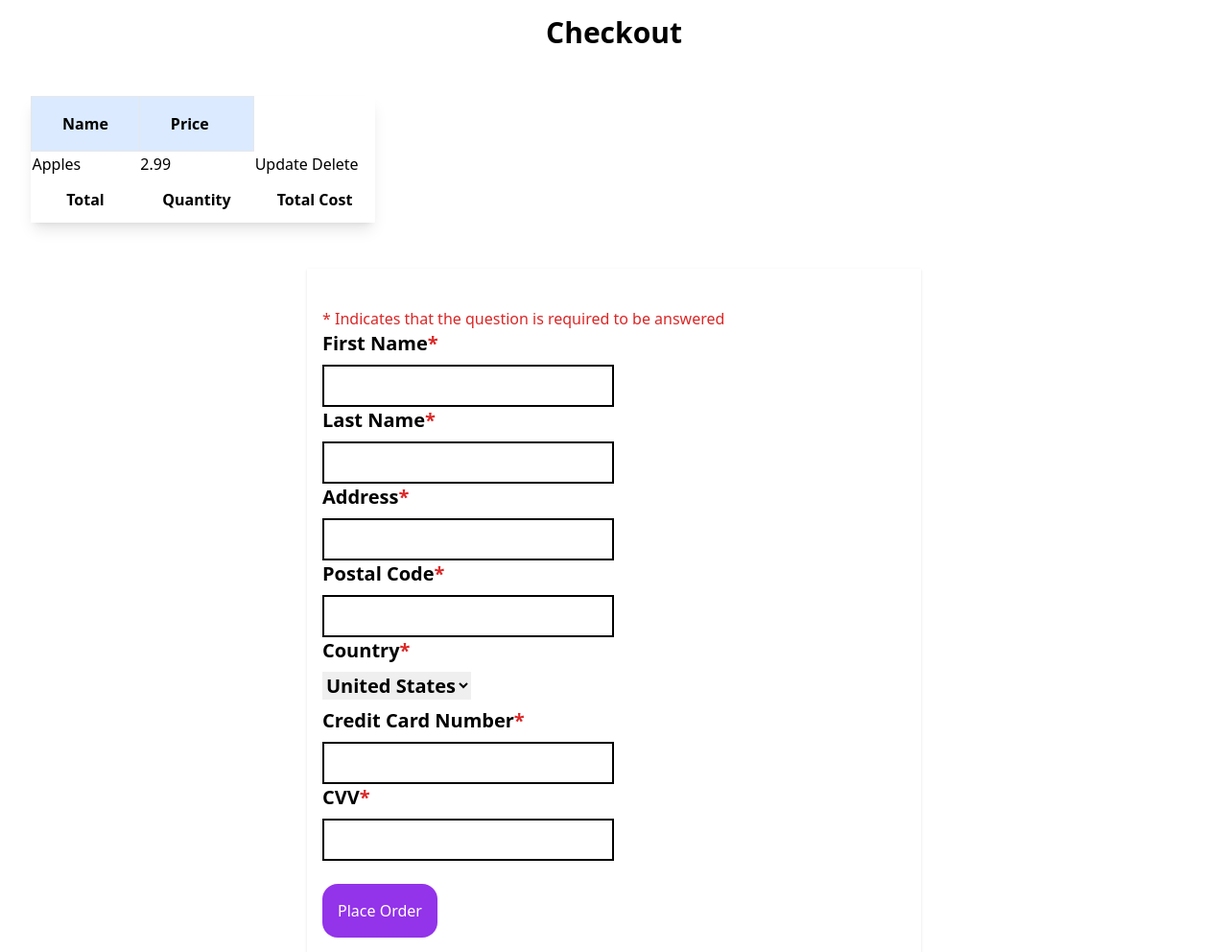
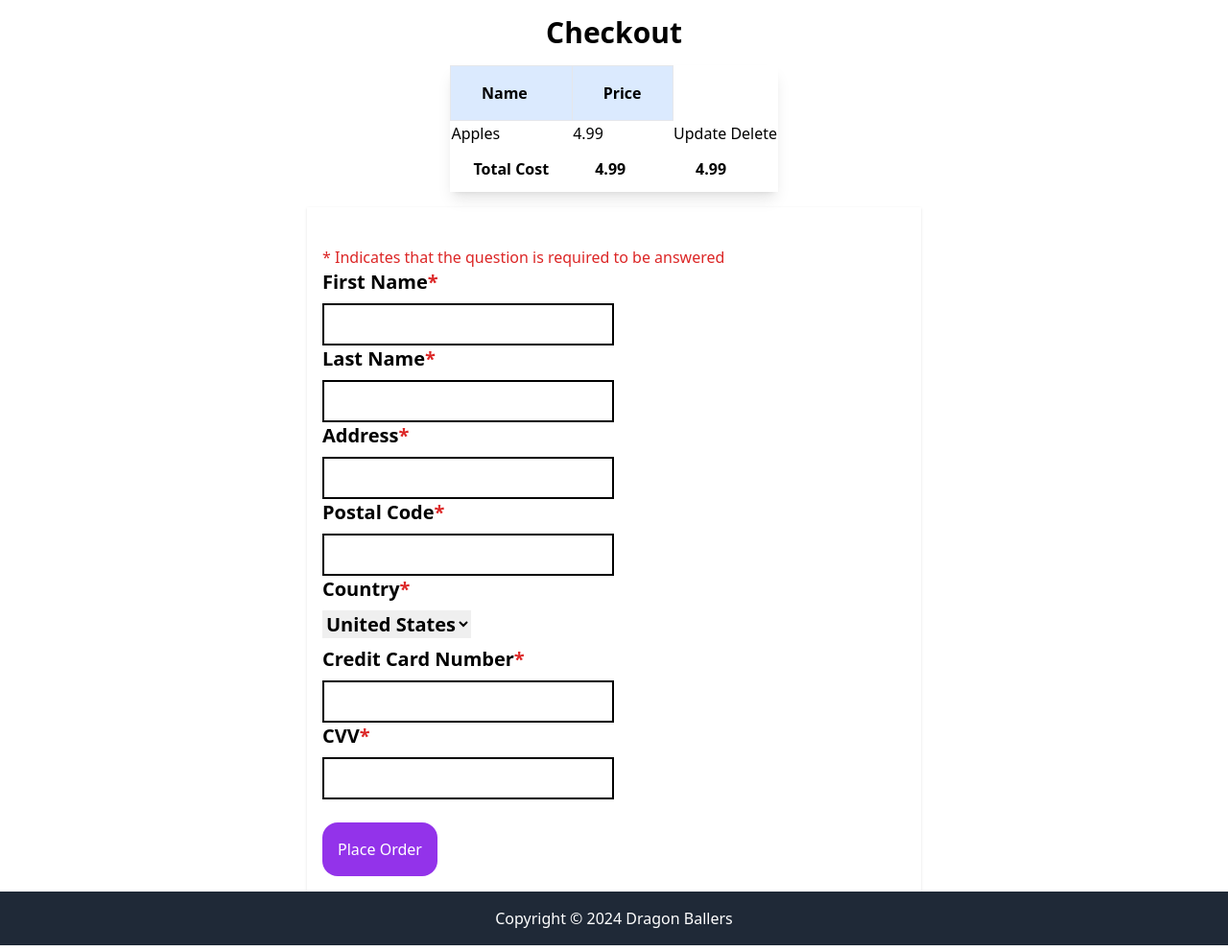
Before and after one commit to jpanahon/WinHacks2024, a Flask app: page /checkout in a window 1280 px wide. Shown: the part 122-1114 px from the top of the page at 96% size. Run offline with Flask 3, Linux system fonts and the light colour scheme.

Commit message:
Redone Checkout page again

```diff
--- a/static/css/output.css
+++ b/static/css/output.css
@@ -544,6 +544,40 @@ video {
   --tw-backdrop-sepia:  ;
 }
 
+.container {
+  width: 100%;
+}
+
+@media (min-width: 640px) {
+  .container {
+    max-width: 640px;
+  }
+}
+
+@media (min-width: 768px) {
+  .container {
+    max-width: 768px;
+  }
+}
+
+@media (min-width: 1024px) {
+  .container {
+    max-width: 1024px;
+  }
+}
+
+@media (min-width: 1280px) {
+  .container {
+    max-width: 1280px;
+  }
+}
+
+@media (min-width: 1536px) {
+  .container {
+    max-width: 1536px;
+  }
+}
+
 .static {
   position: static;
 }
@@ -615,6 +649,11 @@ video {
   width: 0.5rem;
 }
 
+.min-w-max {
+  min-width: -moz-max-content;
+  min-width: max-content;
+}
+
 .max-w-sm {
   max-width: 24rem;
 }
@@ -635,6 +674,10 @@ video {
   list-style-type: none;
 }
 
+.flex-col {
+  flex-direction: column;
+}
+
 .flex-wrap {
   flex-wrap: wrap;
 }
@@ -645,6 +688,17 @@ video {
 
 .justify-center {
   justify-content: center;
+}
+
+.divide-y > :not([hidden]) ~ :not([hidden]) {
+  --tw-divide-y-reverse: 0;
+  border-top-width: calc(1px * calc(1 - var(--tw-divide-y-reverse)));
+  border-bottom-width: calc(1px * var(--tw-divide-y-reverse));
+}
+
+.divide-gray-300 > :not([hidden]) ~ :not([hidden]) {
+  --tw-divide-opacity: 1;
+  border-color: rgb(209 213 219 / var(--tw-divide-opacity));
 }
 
 .rounded-2xl {
--- a/templates/checkout.html
+++ b/templates/checkout.html
@@ -13,18 +13,20 @@
     {% include './components/navbar.html' %}
     <main>
         <h1 class="font-bold text-3xl text-center p-4">Checkout</h1>
-        <div class="p-8">
-            <table class="shadow-lg bg-white table-auto items-center">
+        <div class="container flex justify-center mx-auto">
+            <div class="flex flex-col">
+                <div class="w-full">
+                    <table class="shadow-lg bg-white table-auto items-center text-left min-w-max">
                         <thead>
                             <tr>
                                 <th class="bg-blue-100 border text-left px-8 py-4">Name</th>
                                 <th class="bg-blue-100 border text-left px-8 py-4">Price</th>
                             </tr>
                         </thead>
-                <tbody>
+                        <tbody class="bg-white divide-y divide-gray-300">
                             <tr>
                                 <td>Apples</td>
-                        <td>2.99</td>
+                                <td>4.99</td>
                                 <td>
                                     <a>Update</a>
                                     <a>Delete</a>
@@ -34,12 +36,14 @@
                         </tbody>
                         <tfoot>
                             <tr class="font-semibold">
-                        <th scope="row" class="px-6 py-3 text-base">Total</th>
-                        <td class="px-6 py-3">Quantity</td>
-                        <td class="px-6 py-3">Total Cost</td>
+                                <th scope="row" class="px-6 py-3 text-base">Total Cost</th>
+                                <td class="px-6 py-3">4.99</td>
+                                <td class="px-6 py-3">4.99</td>
                             </tr>
                         </tfoot>
                     </table>
+                </div>
+            </div>
         </div>
         <form class="shadow p-4 w-1/2 m-auto mt-4"> <br>
             <p class="text-red-600">* Indicates that the question is required to be answered</p>
```
Lines whose indentation alone changed are shown as unchanged.
